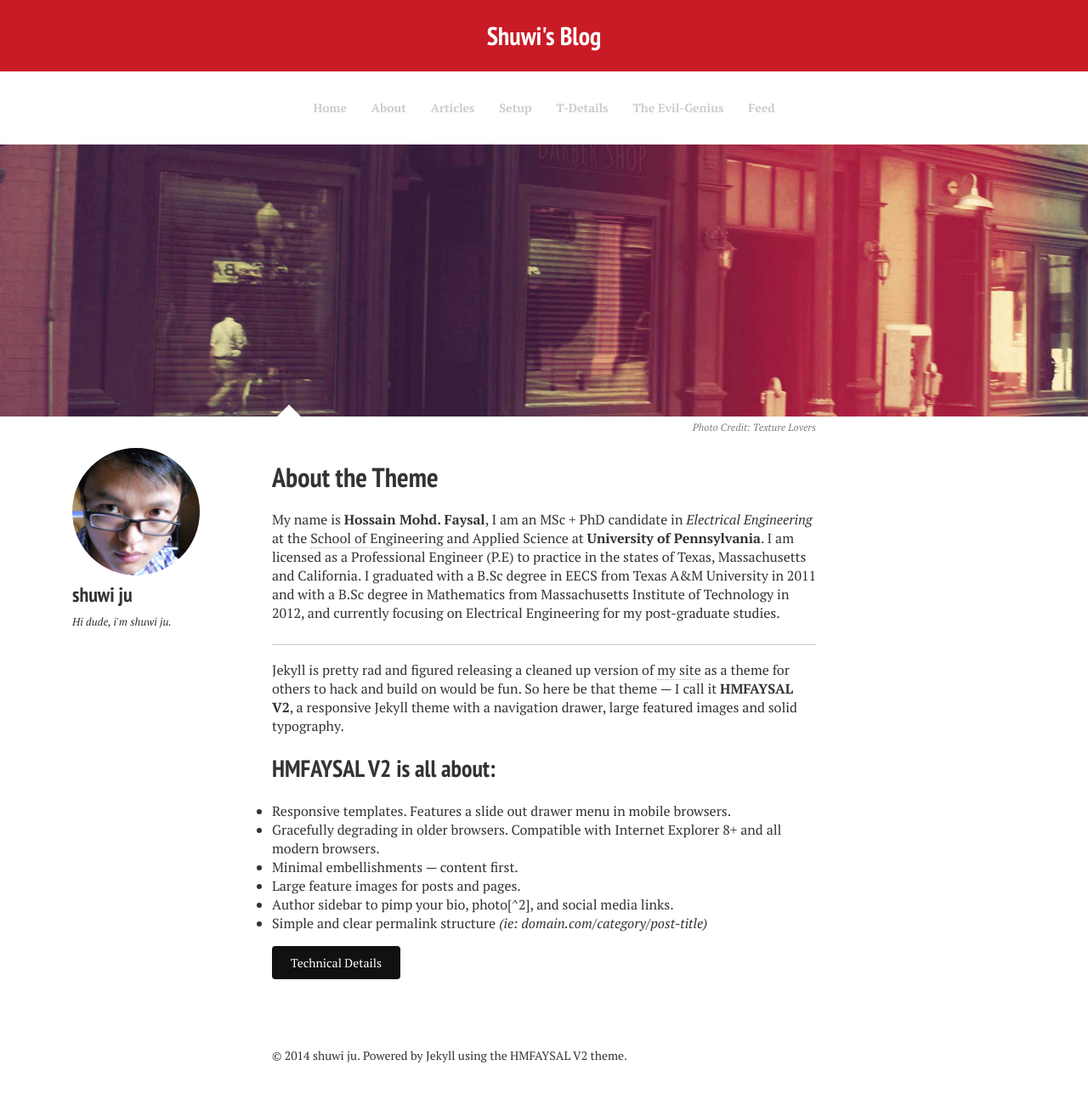
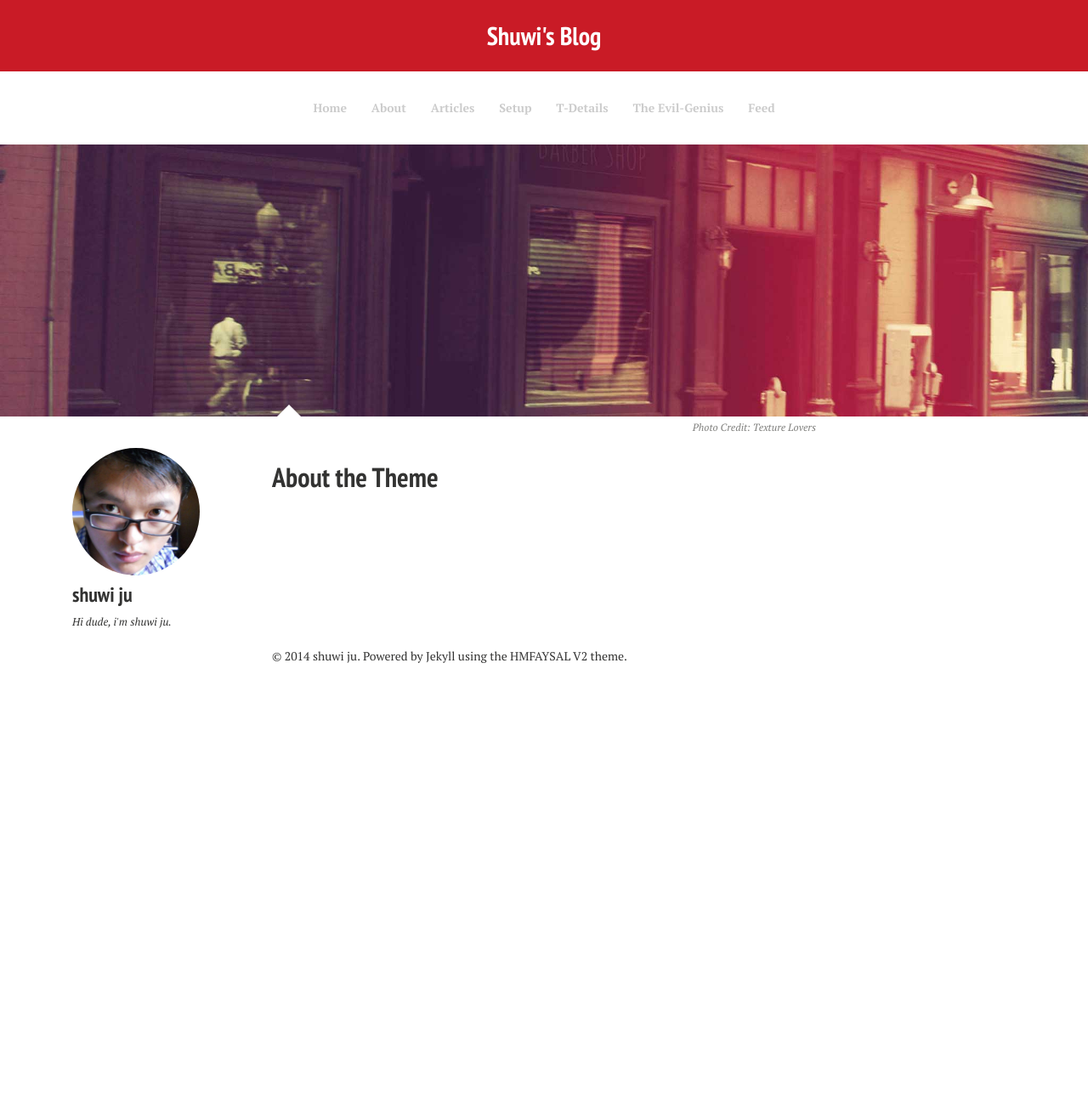
Before and after one commit to shuwi/shuwi.github.io, a Jekyll site: the page built from about.md, in a window 1280 px wide. Shown: the whole page at 85% size. Built offline with Jekyll 4.4.1, drawn with Linux system fonts in a browser that asks for light colours; nearby versions of some CDN libraries; after the commit the page ends 900 px from its top, so only the background shows below that.

Commit message:
Update about.md

```diff
--- a/about.md
+++ b/about.md
@@ -10,19 +10,3 @@ image:
   credit: Texture Lovers
   creditlink: http://texturelovers.com
 ---
-
-My name is **Hossain Mohd. Faysal**, I am an MSc + PhD candidate in *Electrical Engineering* at the [School of Engineering and Applied Science](http://www.seas.upenn.edu/) at **University of Pennsylvania**. I am licensed as a Professional Engineer (P.E) to practice in the states of Texas, Massachusetts and California. I graduated with a B.Sc degree in EECS from Texas A&M University in 2011 and with a B.Sc degree in Mathematics from Massachusetts Institute of Technology in 2012, and currently focusing on Electrical Engineering for my post-graduate studies.
-
----
-Jekyll is pretty rad and figured releasing a cleaned up version of [my site](http://www.theevilgenius.tk) as a theme for others to hack and build on would be fun. So here be that theme --- I call it **HMFAYSAL V2**, a responsive Jekyll theme with a navigation drawer, large featured images and solid typography.
-
-## HMFAYSAL V2 is all about:
-
-* Responsive templates. Features a slide out drawer menu in mobile browsers.
-* Gracefully degrading in older browsers. Compatible with Internet Explorer 8+ and all modern browsers.
-* Minimal embellishments --- content first.
-* Large feature images for posts and pages.
-* Author sidebar to pimp your bio, photo[^2], and social media links.
-* Simple and clear permalink structure *(ie: domain.com/category/post-title)*
-
-<a markdown="0" href="{{ site.url }}/technical-details" class="btn">Technical Details</a>
```
